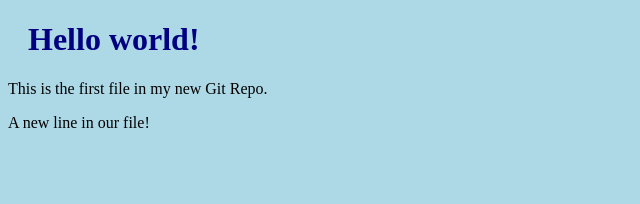
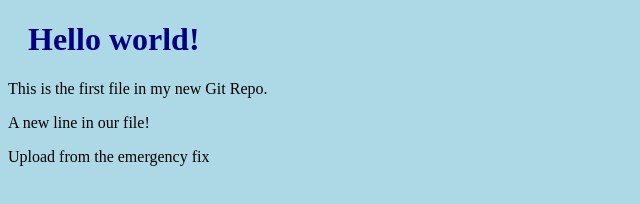
Before and after one commit to musthaq16/hello-world, a plain HTML site: page index.html in a window 1280 px wide. Shown: the whole page, without its empty margins (0-640 px from the left). Drawn offline with Linux system fonts and the light colour scheme.

Commit message:
Save from the emergency fix

```diff
--- a/index.html
+++ b/index.html
@@ -9,6 +9,7 @@
 <h1>Hello world!</h1>
 <p>This is the first file in my new Git Repo.</p>
 <p>A new line in our file!</p>
+<p>Upload from the emergency fix</p>
 
 </body>
 </html>
```
